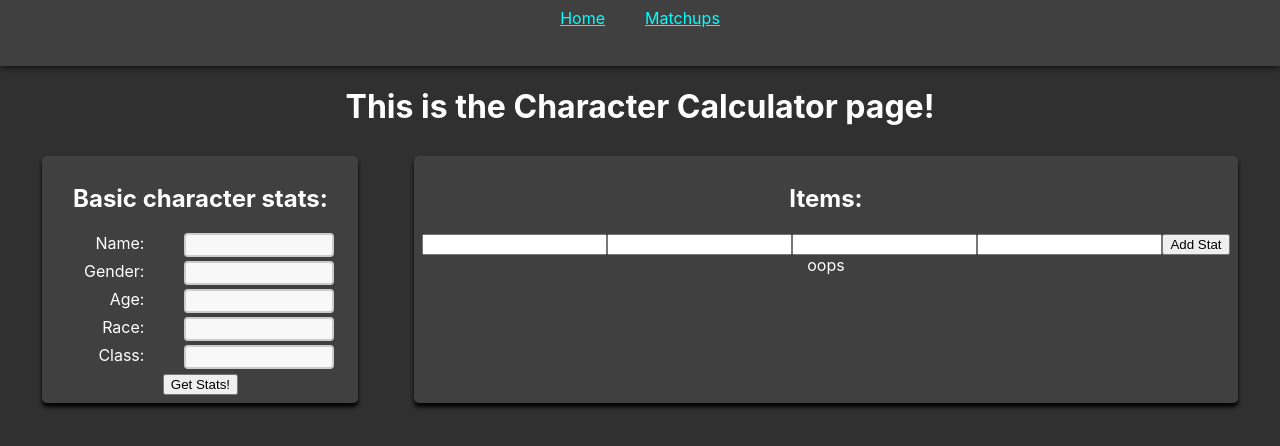
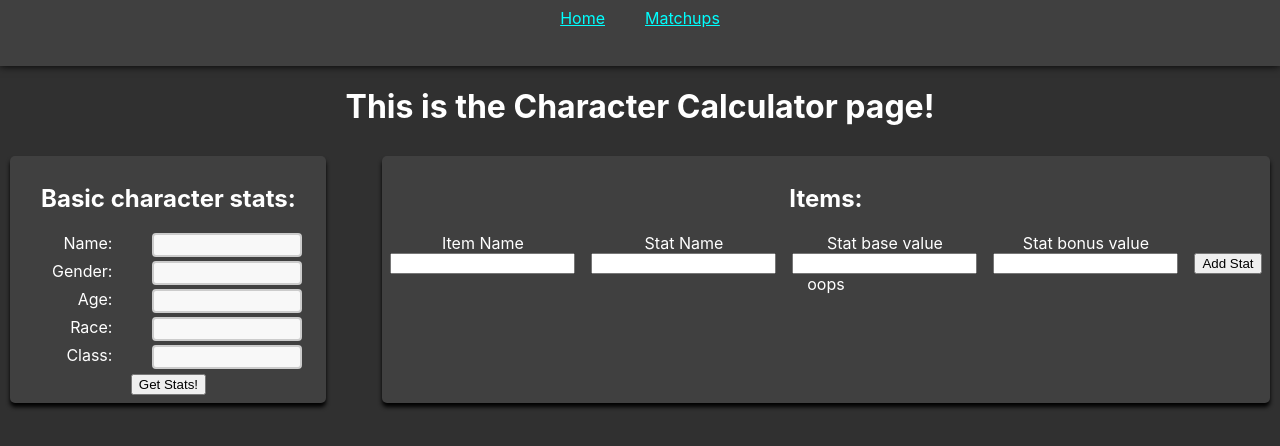
Before and after one commit to Dournbrood/imarel-character-creator, a React (Create React App) app in the folder Front-End/imarel-character-calculator/: page / in a window 1280 px wide. Shown: the top 446 px of the page. Built offline with nearby package versions, Linux system fonts and the light colour scheme; the HTML template or start-up script is replaced by a standard one.

Commit message:
item input styling

```diff
--- a/Front-End/imarel-character-calculator/src/components/ItemInput.js
+++ b/Front-End/imarel-character-calculator/src/components/ItemInput.js
@@ -42,13 +42,28 @@ const ItemInput = (props) => {
     }
 
     return (
-        <>
-            <input type={"text"} onChange={handleChange} name="itemName" value={itemFormState.itemName} />
-            <input type={"text"} onChange={handleChange} name="statName" value={itemFormState.statName} />
-            <input type={"number"} onChange={handleChange} name="statBase" value={itemFormState.statBase} />
-            <input type={"number"} onChange={handleChange} name="statBonus" value={itemFormState.statBonus} />
-            <input type={"button"} onClick={handleSubmit} value="Add Stat" />
-        </>
+        <div style={{ display: "flex", flexFlow: "row nowrap", gap:"16px" }}>
+            <div style={{ display: "flex", flexFlow: "column nowrap" }}>
+                <label>Item Name</label>
+                <input type={"text"} onChange={handleChange} name="itemName" value={itemFormState.itemName} />
+            </div>
+            <div style={{ display: "flex", flexFlow: "column nowrap" }}>
+                <label>Stat Name</label>
+                <input type={"text"} onChange={handleChange} name="statName" value={itemFormState.statName} />
+            </div>
+            <div style={{ display: "flex", flexFlow: "column nowrap" }}>
+                <label>Stat base value</label>
+                <input type={"number"} onChange={handleChange} name="statBase" value={itemFormState.statBase} />
+            </div>
+            <div style={{ display: "flex", flexFlow: "column nowrap" }}>
+                <label>Stat bonus value</label>
+                <input type={"number"} onChange={handleChange} name="statBonus" value={itemFormState.statBonus} />
+            </div>
+            <div style={{ display: "flex", flexFlow: "column nowrap" }}>
+                <br />
+                <input type={"button"} onClick={handleSubmit} value="Add Stat" />
+            </div>
+        </div>
     );
 }
 
```
Also changed, not shown: Front-End/imarel-character-calculator/src/components/CharacterCalculator.js (+5 -4 lines).
